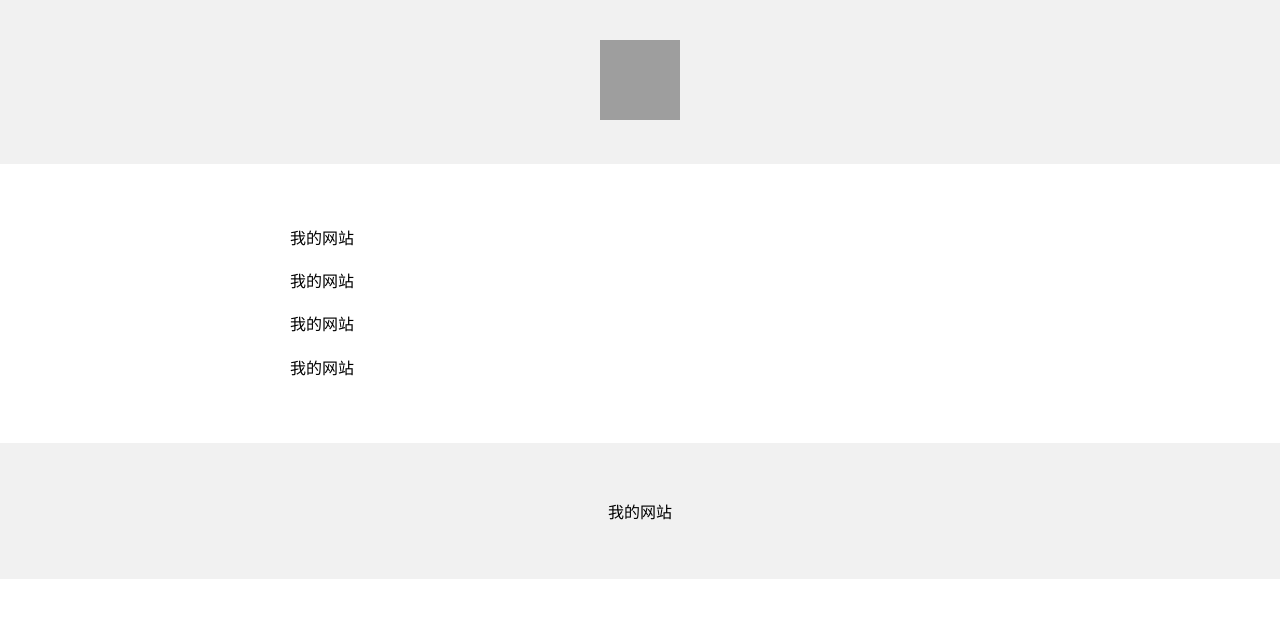
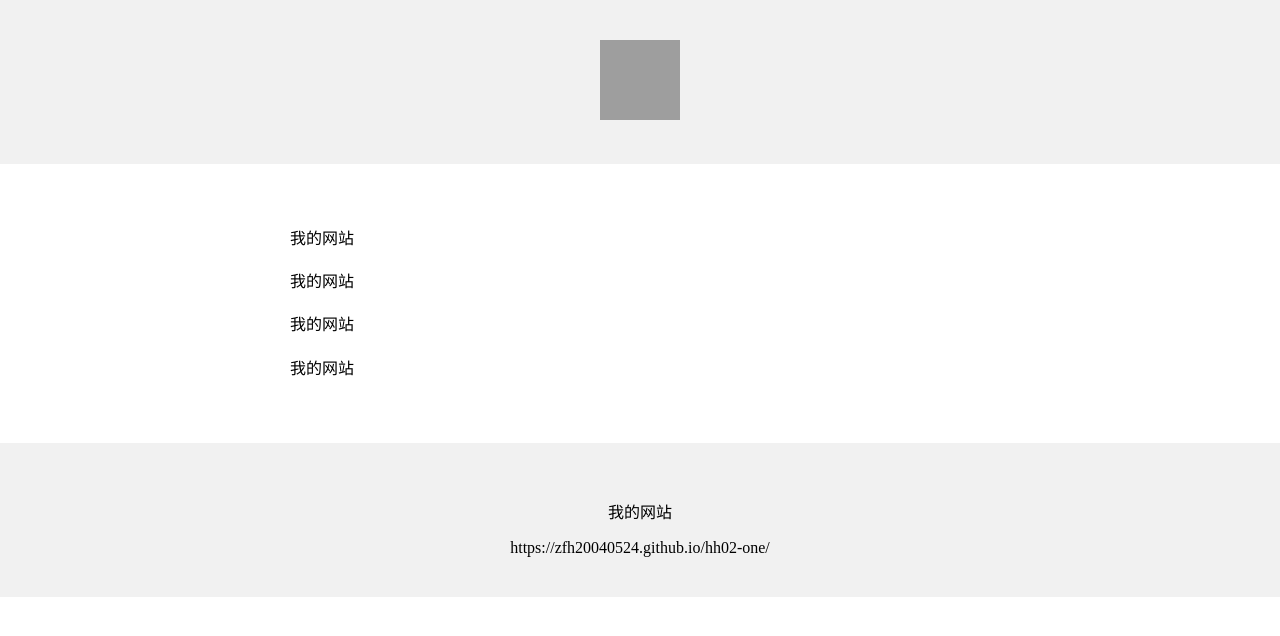
Before and after one commit to Zfh20040524/hh02-one, a plain HTML site: page index.html in a window 1280 px wide. Drawn offline with Linux system fonts and the light colour scheme; grey boxes are pictures that could not be loaded.

Commit message:
Update index.html

```diff
--- a/index.html
+++ b/index.html
@@ -36,7 +36,7 @@
     fant-size:12px;
     ">
     <p>我的网站</p>
-    <a>
+    <a>https://zfh20040524.github.io/hh02-one/<a>
     </div>
   </body>
 </html>
```
